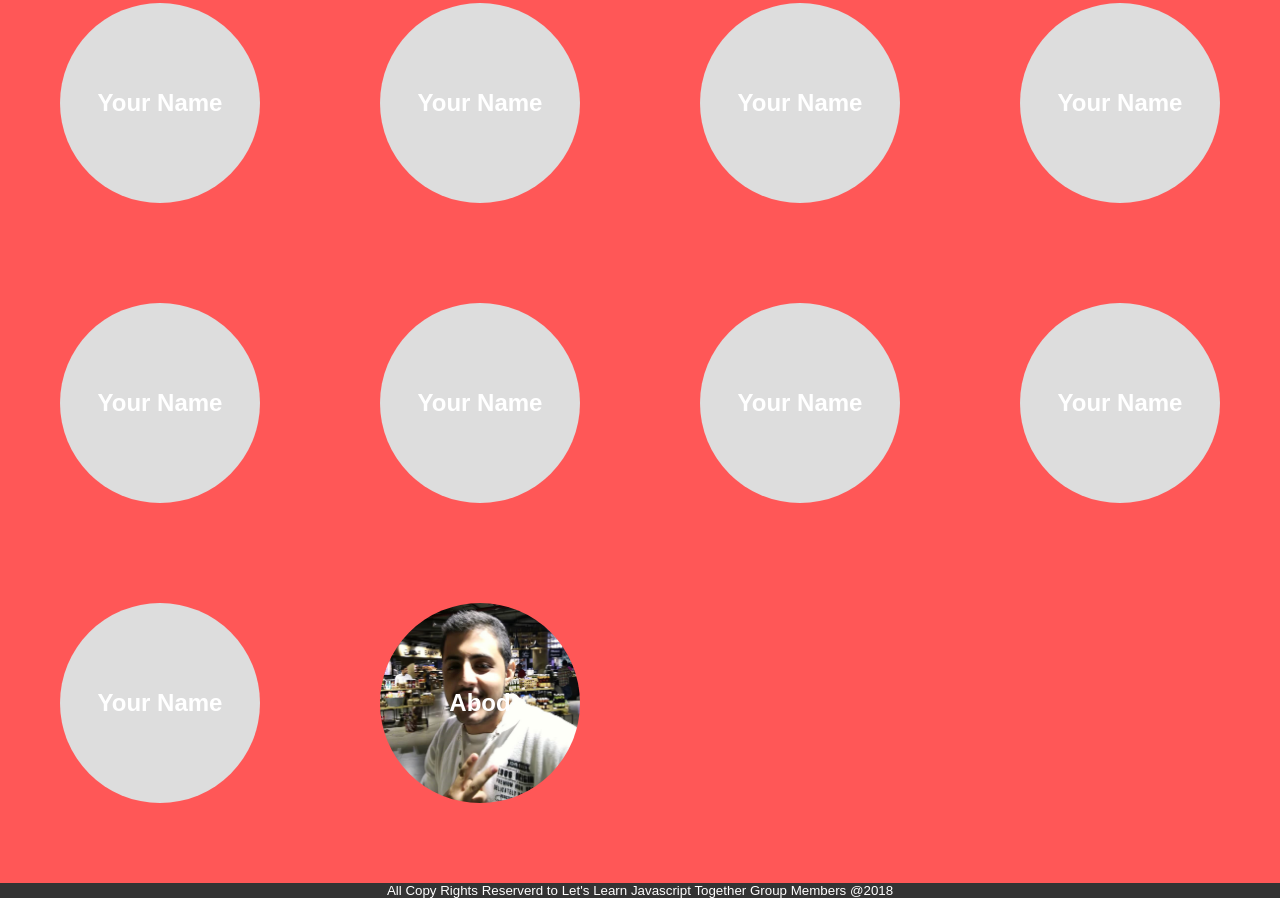
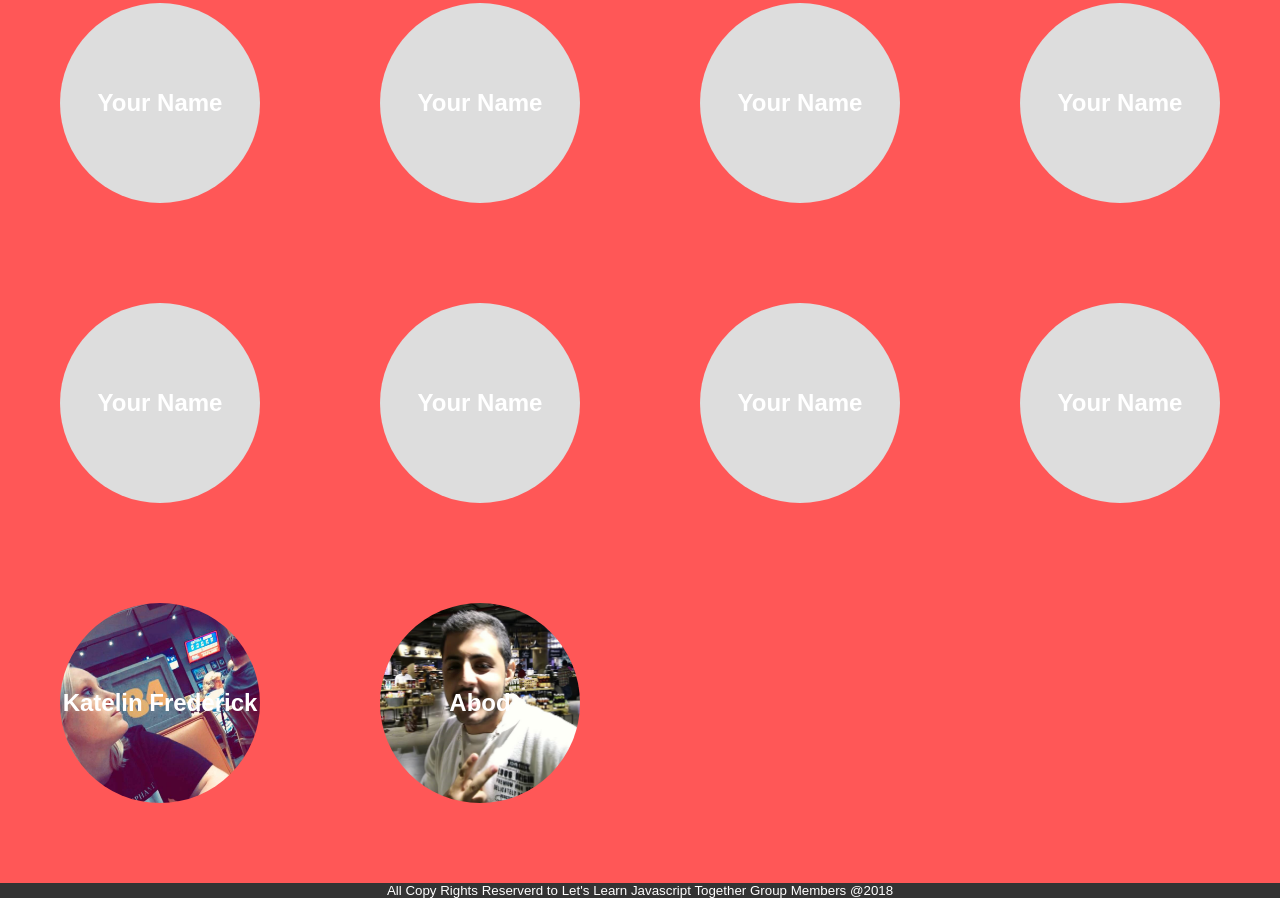
Before and after one commit to DevsPlusPlus/learn-javascript-together-is-better, a plain HTML site: page index.html in a window 1280 px wide. Shown: the part 3582-4480 px from the top of the page. Drawn offline with nearby package versions, Linux system fonts and the light colour scheme.

Commit message:
Added a new member page

```diff
--- a/index.html
+++ b/index.html
@@ -140,9 +140,9 @@
                 </div>
 
 
-                <!-- Your Name -->
-                <div id="" class="member">
-                    <a href="#" target="_blank"><h2>Your Name</h2></a>
+                <!-- Katelin -->
+                <div id="katelinFrederick" class="member">
+                    <a href="../members-pages/katelinFrederick/index.html" target="_blank"><h2>Katelin Frederick</h2></a>
                 </div>
 
 
--- a/src/style.css
+++ b/src/style.css
@@ -252,7 +252,9 @@ ADD YOUR PHOTOS ID HERE BY WRITING YOUR DIV ID AND THEN IMPORT YOUR PHOTO TO mem
   background-image: url('../imgs/members-photos/Abod.jpg');
 }
 
-
+#katelinFrederick {
+  background-image: url('../imgs/members-photos/katelinFrederick.jpg');
+}
 
 
 
```
Also changed, not shown: members-pages/katelinFrederick/index.html (added, +12 -0 lines), imgs/members-photos/katelinFrederick.jpg (added).
